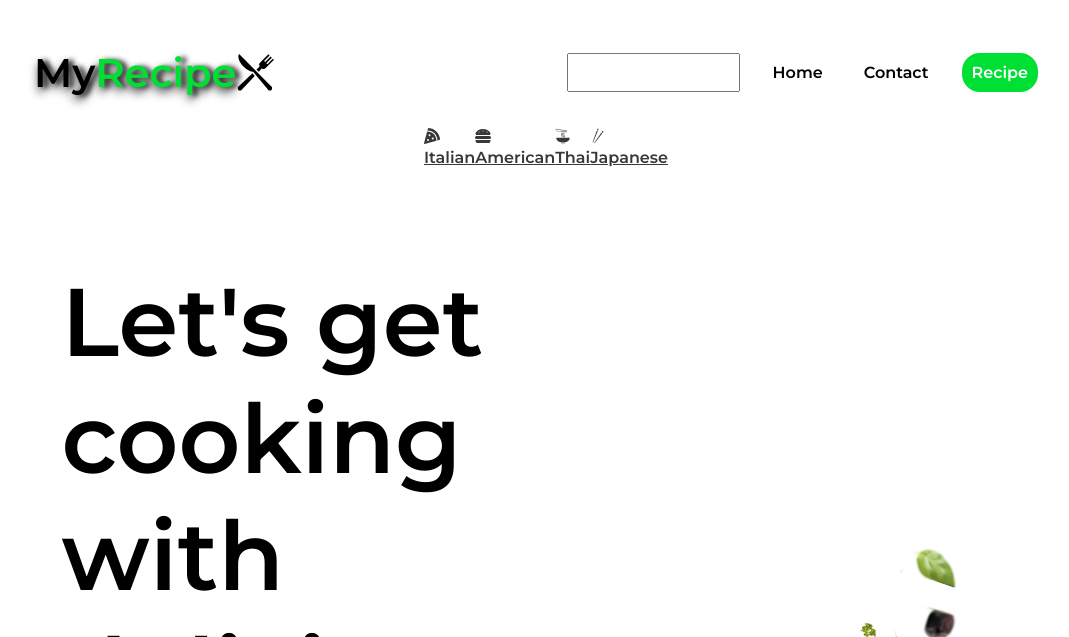
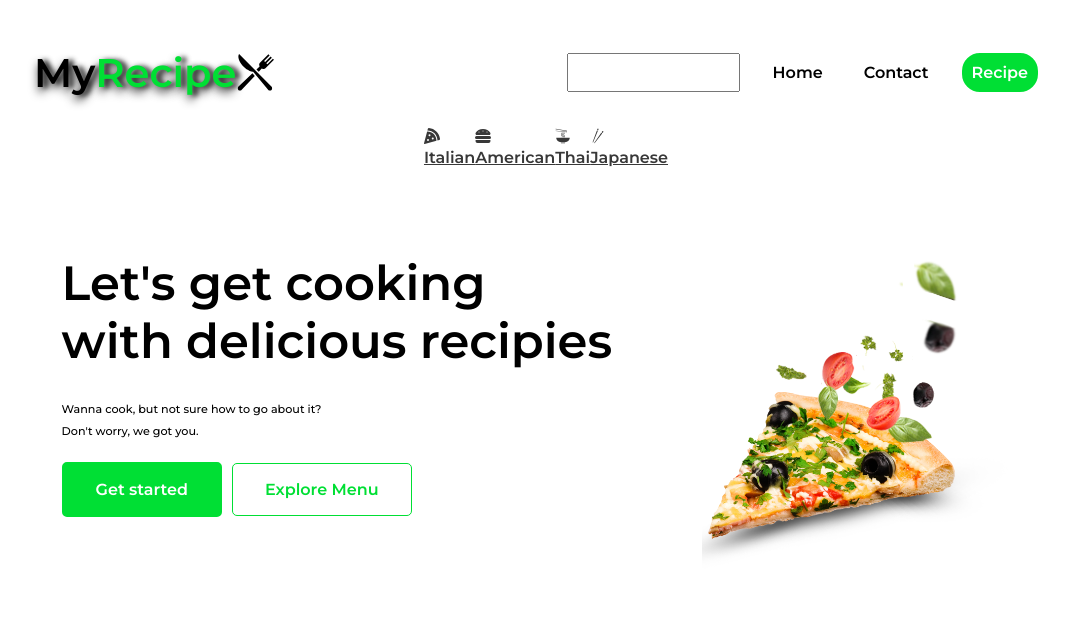
Before and after one commit to B-lovedth/Real-Meal, a React (Create React App) app: page / in a window 1280 px wide. Shown: the top 637 px of the page, without its empty margins (94-1163 px from the left). Built offline with nearby package versions, Linux system fonts and the light colour scheme; no server answers.

Commit message:
Update HeroSection.css

```diff
--- a/src/components/HeroSection.css
+++ b/src/components/HeroSection.css
@@ -9,9 +9,8 @@
 
 .container{
     max-height: 100%;
-    margin:0;
-    padding-top:5rem;
-    /* padding-bottom:10rem; */
+    margin:0 auto;
+    /* margin-top:3rem; */
     overflow: hidden;
 }
 .row{
@@ -32,22 +31,23 @@
     justify-content: space-evenly;
 }
 .main-header{
-    font-size: 6rem;
+    font-size: 3rem;
     font-weight: 600;
-    margin-bottom:3rem;
+    margin-bottom:2rem;
 }
 
 .sub-header{
-    margin-bottom:3rem;
+    margin-bottom:1rem;
 }
 .sub-header p{
-    font-size: 1.3rem;
-    margin-bottom:1rem;
+    font-size: 0.7rem;
+    margin-bottom:0.5rem;
     font-weight:500;
 }
 .mobile-header{
     display: none;
 }
+
 @media(max-width:1270px){
     .body{
         margin:0 auto;
```
